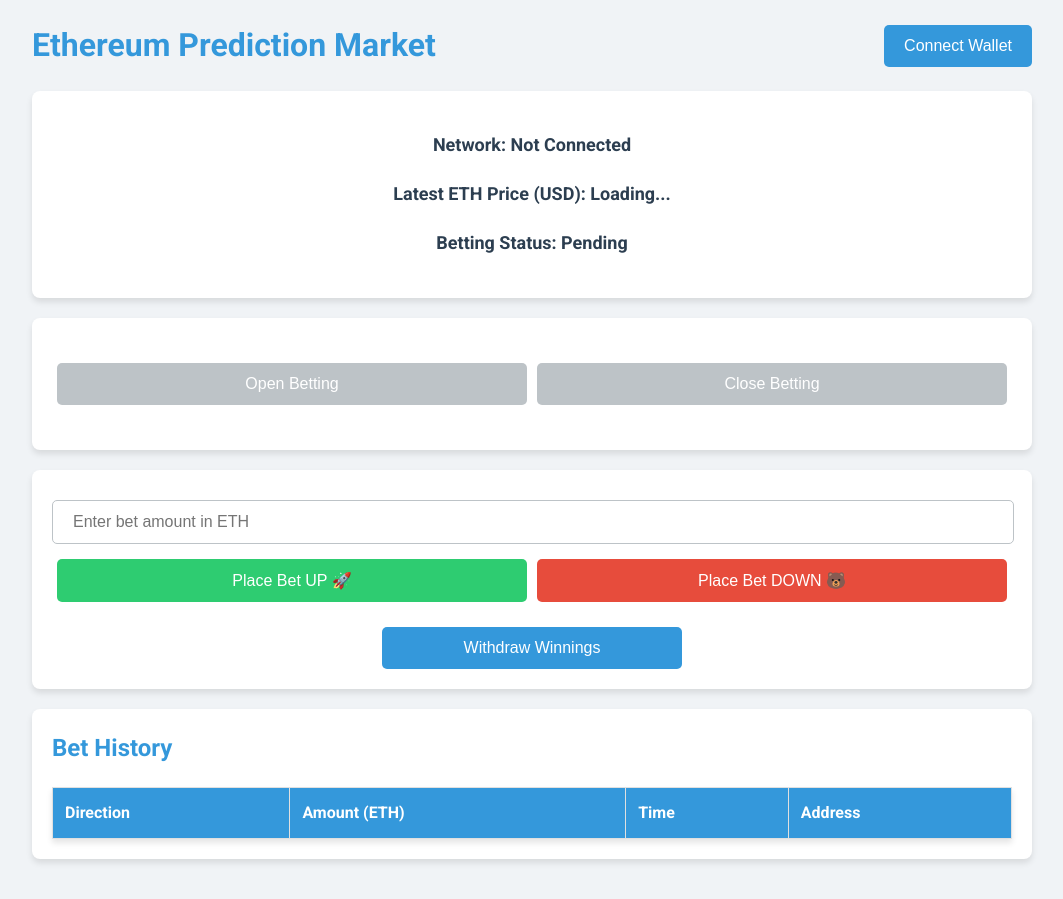
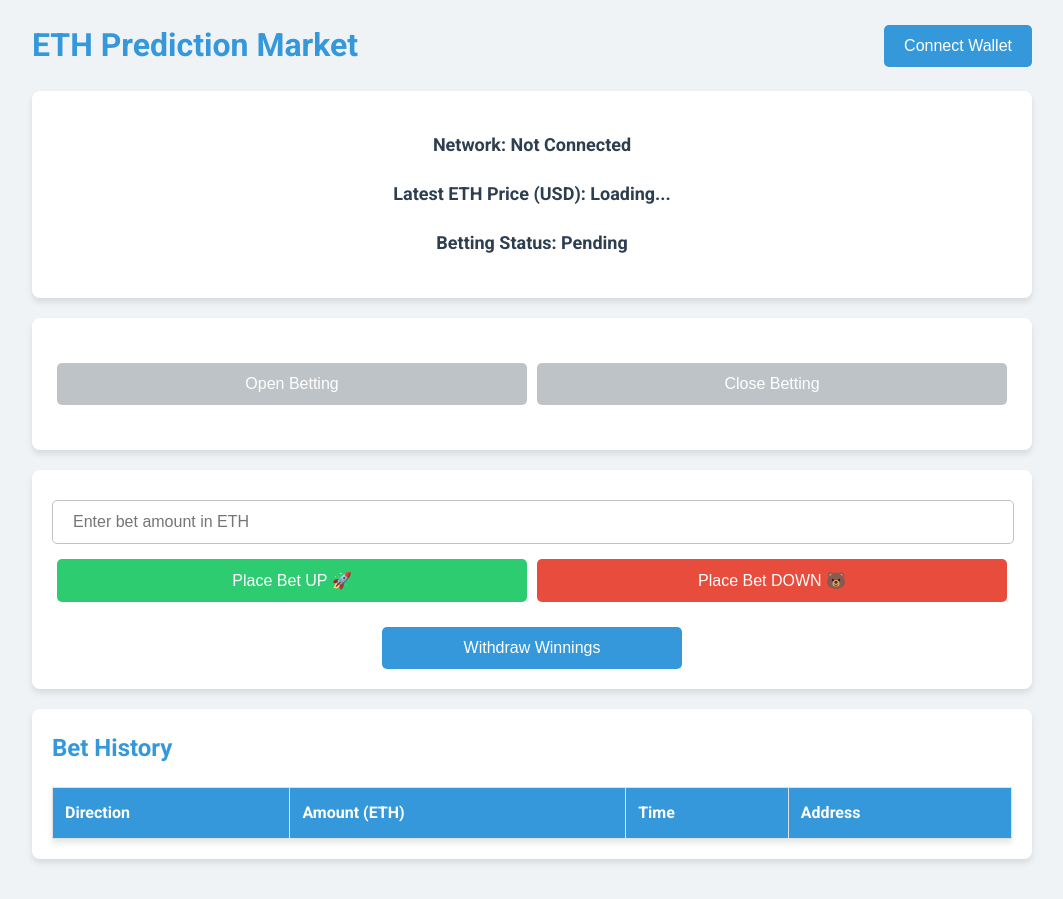
Before and after one commit to 0xsisyfos/PredictionMarket, a plain HTML site: page index.html in a window 1280 px wide. Shown: the whole page, without its empty margins (108-1171 px from the left). Drawn offline with Linux system fonts and the light colour scheme.

Commit message:
Update index.html

```diff
--- a/index.html
+++ b/index.html
@@ -3,7 +3,7 @@
 <head>
     <meta charset="UTF-8">
     <meta name="viewport" content="width=device-width, initial-scale=1.0">
-    <title>Ethereum Price Betting</title>
+    <title>ETH Price Betting</title>
     <script src="https://cdn.ethers.io/lib/ethers-5.7.2.umd.min.js"></script>
     <link href="https://fonts.googleapis.com/css2?family=Roboto:wght@300;400;700&display=swap" rel="stylesheet">
     <link rel="stylesheet" href="style.css"> <!-- External CSS -->
@@ -11,7 +11,7 @@
 <body>
     <div class="container">
         <div class="header fade-in">
-            <h1>Ethereum Prediction Market </h1>
+            <h1>ETH Prediction Market </h1>
             <button id="connectButton">Connect Wallet</button>
         </div>
 
```
